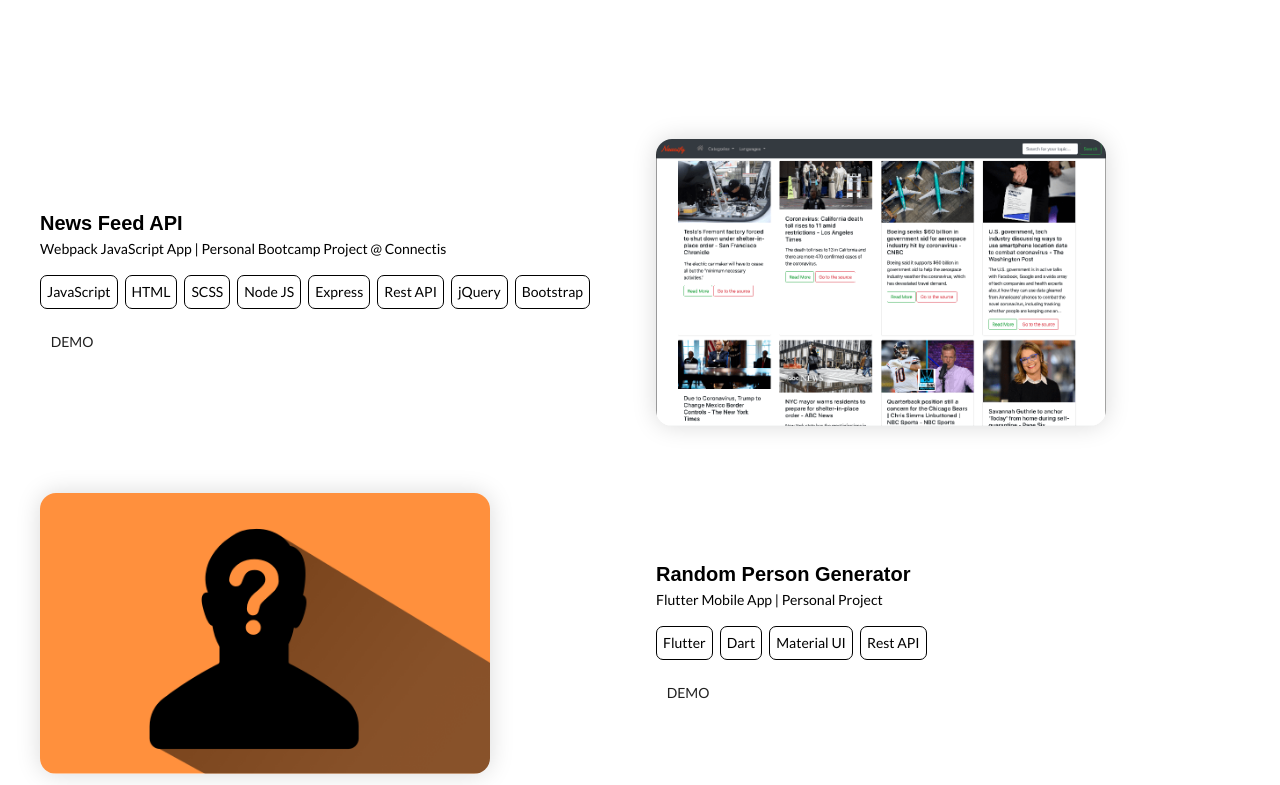
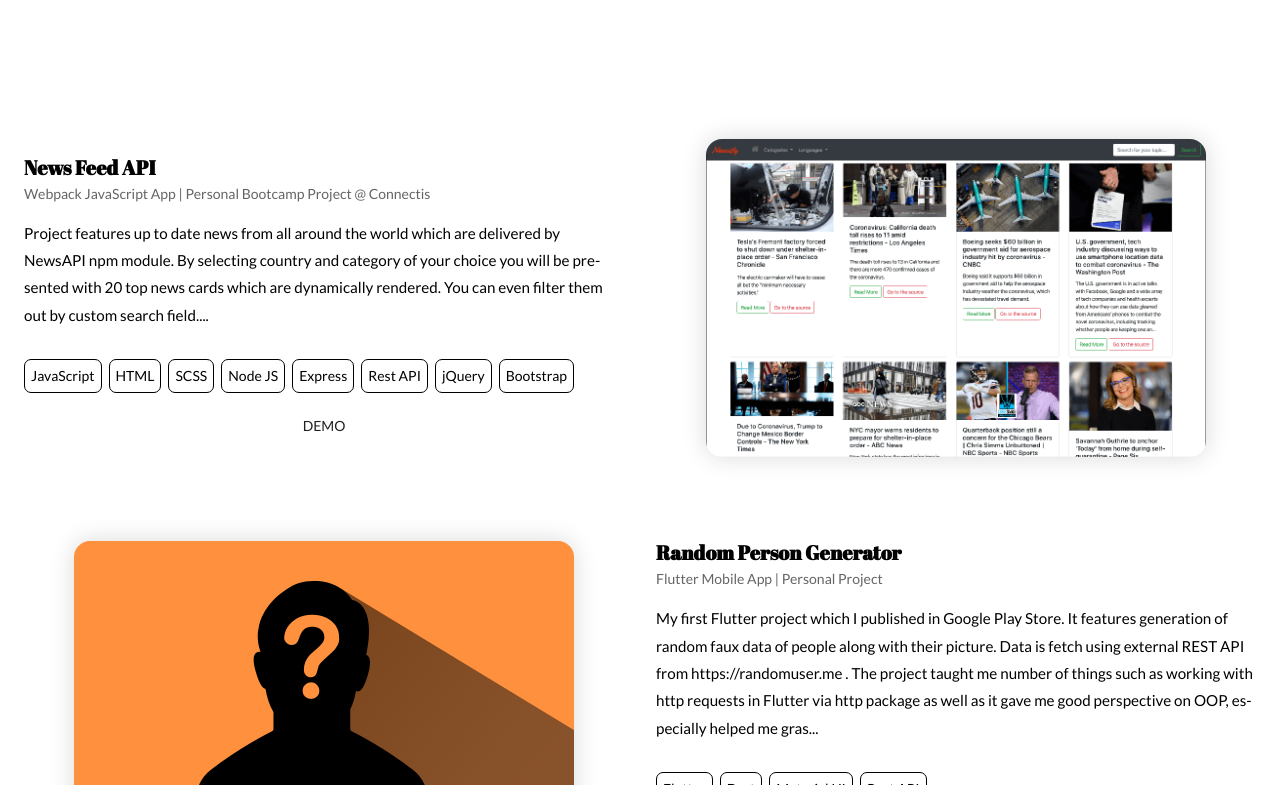
Before and after one commit to zeglarz/portfolio-website-v2, a React (Create React App) app: page /projects in a window 1280 px wide. Shown: the part 595-1380 px from the top of the page. Built offline with nearby package versions, Linux system fonts and the light colour scheme.

Commit message:
project card WIP

```diff
--- a/src/components/PageWrapper/PageWrapper.ts
+++ b/src/components/PageWrapper/PageWrapper.ts
@@ -66,7 +66,6 @@ const PageWrapper = styled.div`
             hyphens: auto;
             max-width: 720px;
             margin-bottom: 30px;
-            color: ${({ theme }) => theme.colors.text};
 
             ${media.giant`
                 font-size: 0.95rem;
--- a/src/components/ProjectList/ProjectCard/ProjectCard.tsx
+++ b/src/components/ProjectList/ProjectCard/ProjectCard.tsx
@@ -2,34 +2,52 @@ import React, { FunctionComponent } from 'react';
 import { Button, Grid, Typography } from '@material-ui/core';
 import styled from 'styled-components';
 import { IProjects } from '../constants';
+import media from '../../../styles/style';
 
 
 const StyledCard = styled.div`
   width: 100%;
-  padding-bottom: 4rem;
-
+  padding-bottom: 5rem;
+  display: flex;
+  justify-content: center;
   .image {
     position: relative;
     img {
       height: auto;
       width: 100%;
-      max-width: 450px;
+      max-width: 500px;
       border-radius: 16px;
       box-shadow: 0 0 25px 0 rgba(0, 0, 0, 0.15);
     }
   }
 
   .details {
+  display: flex;
+  justify-content: flex-start;
+  flex-direction: column;
+  ${media.tablet`
+  flex-direction: center !important;
+  justify-content: center !important;
+  `}
     .title {
-      font-family: 'Fatface', sans-serif;
-      font-weight: bold;
+      font-family: 'Abril Fatface', sans-serif;
+      font-weight: 900;
       color: ${({ theme }) => theme.colors.text};
+        ${media.tablet`
+            margin: 0 auto;
+         `}
     }
     .subtitle {
       margin-bottom: 16px;
-      color: ${({ theme }) => theme.colors.text};
+      color: ${({ theme }) => theme.colors.secondary};
+         ${media.tablet`
+            margin: 0 auto;
+         `}
     }
     .skills {
+      ${media.tablet`
+            margin: 0 auto;
+         `};
       margin-bottom: 8px;
     }
   }
@@ -45,8 +63,9 @@ const Skill = styled.p`
   border: 1px solid ${({ theme }) => theme.colors.text};
 `;
 
-const ProjectCard: FunctionComponent<IProjects> = ({
+const ProjectCard: FunctionComponent<IProjects & { index: number }> = ({
                                                                            id,
+                                                                           index,
                                                                            title,
                                                                            subtitle,
                                                                            description,
@@ -61,12 +80,12 @@ const ProjectCard: FunctionComponent<IProjects> = ({
         <StyledCard>
             <Grid
                 container
-                direction={id % 2 === 1 ? 'row-reverse' : 'row'}
+                direction={index % 2 === 1 ? 'row-reverse' : 'row'}
                 spacing={4}
                 alignItems='center'
                 justify='center'
             >
-                <Grid item xs={12} sm={12} md={6} className={'image'}>
+                <Grid item xs={12} sm={12} md={6} className={'image'} justify='center' container>
                     <img src={img} alt={title}/>
                 </Grid>
                 <Grid item xs={12} sm={12} md={6} className='details'>
@@ -76,6 +95,7 @@ const ProjectCard: FunctionComponent<IProjects> = ({
                     <Typography variant='body2' className='subtitle'>
                         {subtitle.en}
                     </Typography>
+                    <div className={'paragraph'}>{description.en.substr(0, 422).concat('...')}</div>
                     <div className='skills'>
                         {stack.map((s) => (
                             <Skill key={s}>
--- a/src/components/ProjectList/ProjectList.tsx
+++ b/src/components/ProjectList/ProjectList.tsx
@@ -6,9 +6,10 @@ import { projects } from './constants';
 const ProjectList = () => {
     return (
         <>
-            {projects.map(p =>
+            {projects.map((p, i) =>
                 <ProjectCard
                     key={p.id}
+                    index={i + 1}
                     {...p}
                 />,
             )}
--- a/src/styles/theme/theme.ts
+++ b/src/styles/theme/theme.ts
@@ -6,6 +6,7 @@ const light: DefaultTheme = {
         text: 'black',
         contrast: 'white',
         background: 'white',
+        secondary: '#656565',
     },
     gradients: {
         primary: 'linear-gradient(90deg, #7700ff 0%, rgb(68, 0, 255) 100%)',
@@ -25,6 +26,7 @@ const dark: DefaultTheme = {
         text: 'white',
         contrast: 'black',
         background: '#100E17',
+        secondary: '#aeaeae',
     },
     gradients: {
         primary: 'linear-gradient(90deg,#ff8a00,#e52e71)',
--- a/src/theme.d.ts
+++ b/src/theme.d.ts
@@ -7,6 +7,7 @@ declare module 'styled-components' {
             text: string,
             contrast: string,
             background: string,
+            secondary: string
         },
         gradients: {
             primary: string,
```
Also changed, not shown: src/styles/Top.ts (renamed from src/styles/Top.tsx). Lines whose indentation alone changed are shown as unchanged.
